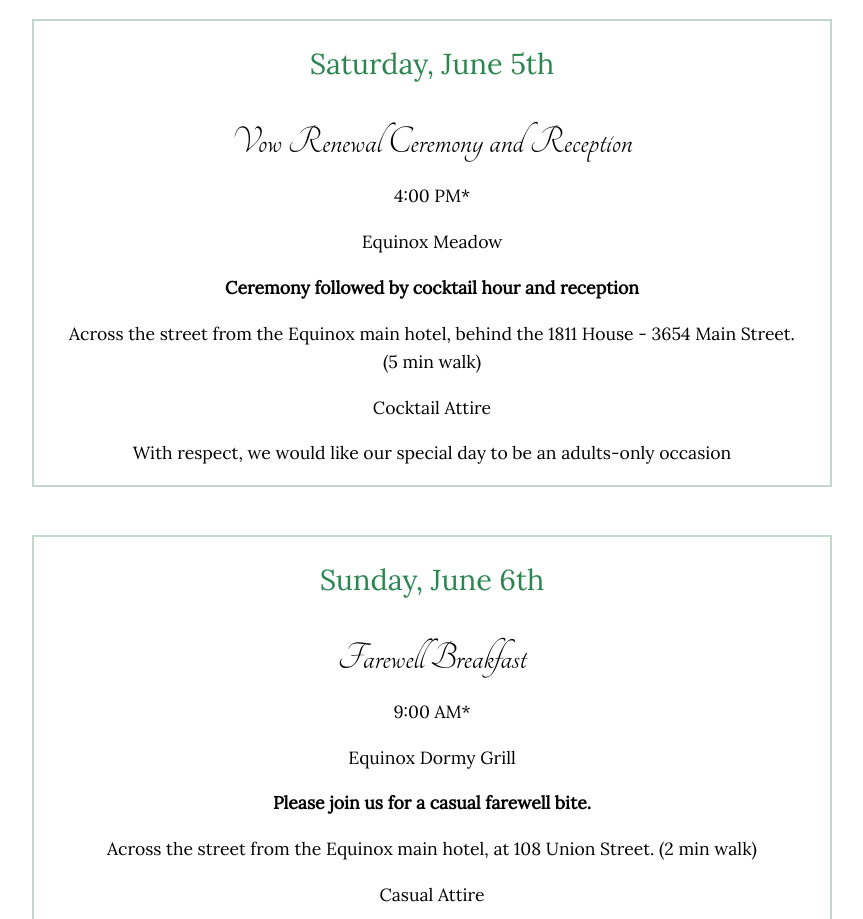
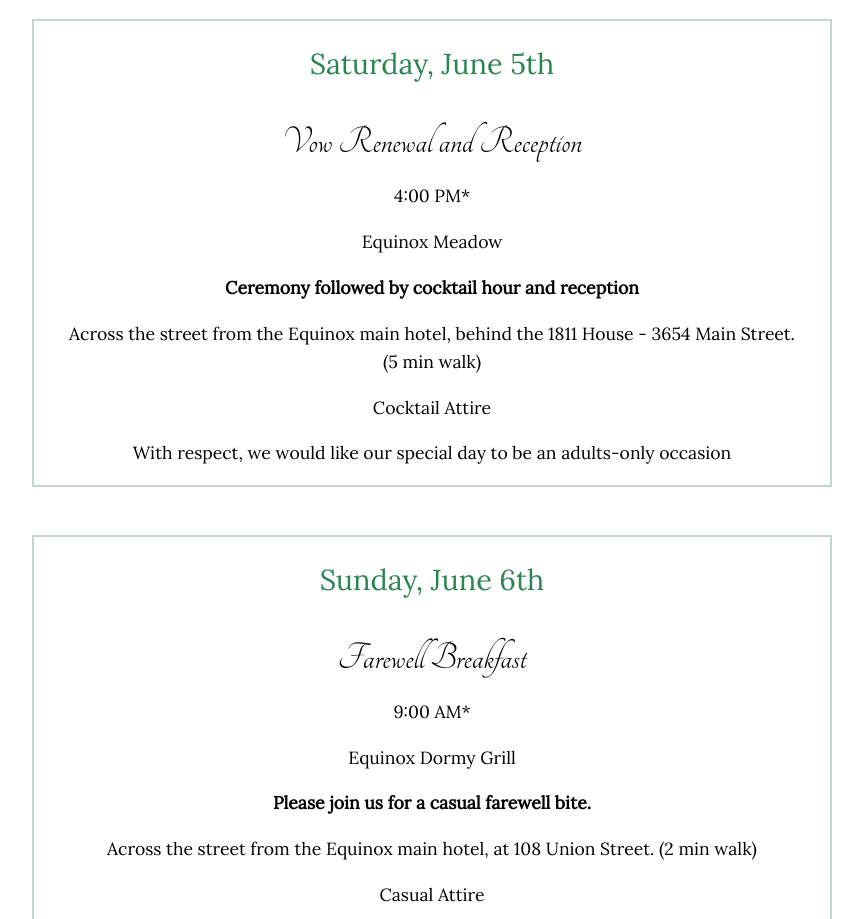
Before and after one commit to mrdavidjcole/michelle-andrew-wedding-website, a Next.js app: page /schedule in a window 1280 px wide. Shown: the part 1000-1919 px from the top of the page, without its empty margins (208-1071 px from the left). Built offline with nearby package versions, Linux system fonts and the light colour scheme.

Commit message:
More copy tweaks

```diff
--- a/pages/schedule.jsx
+++ b/pages/schedule.jsx
@@ -125,7 +125,7 @@ export default () => {
             <div className="date">
               <h2>Saturday, June 5th</h2>
             </div>
-            <h3>Vow Renewal Ceremony and Reception</h3>
+            <h3>Vow Renewal and Reception</h3>
             <p>4:00 PM*</p>
             <p>Equinox Meadow</p>
             <p className="summary">
```
